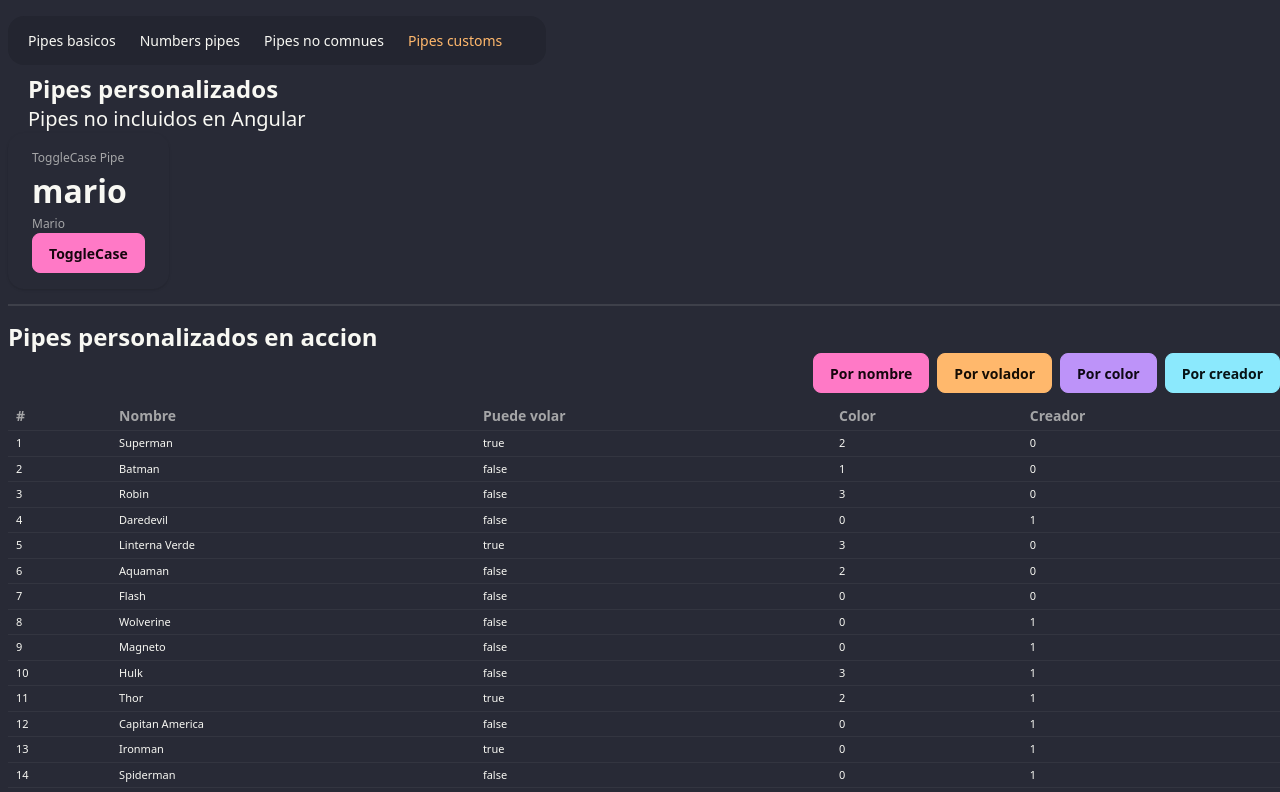
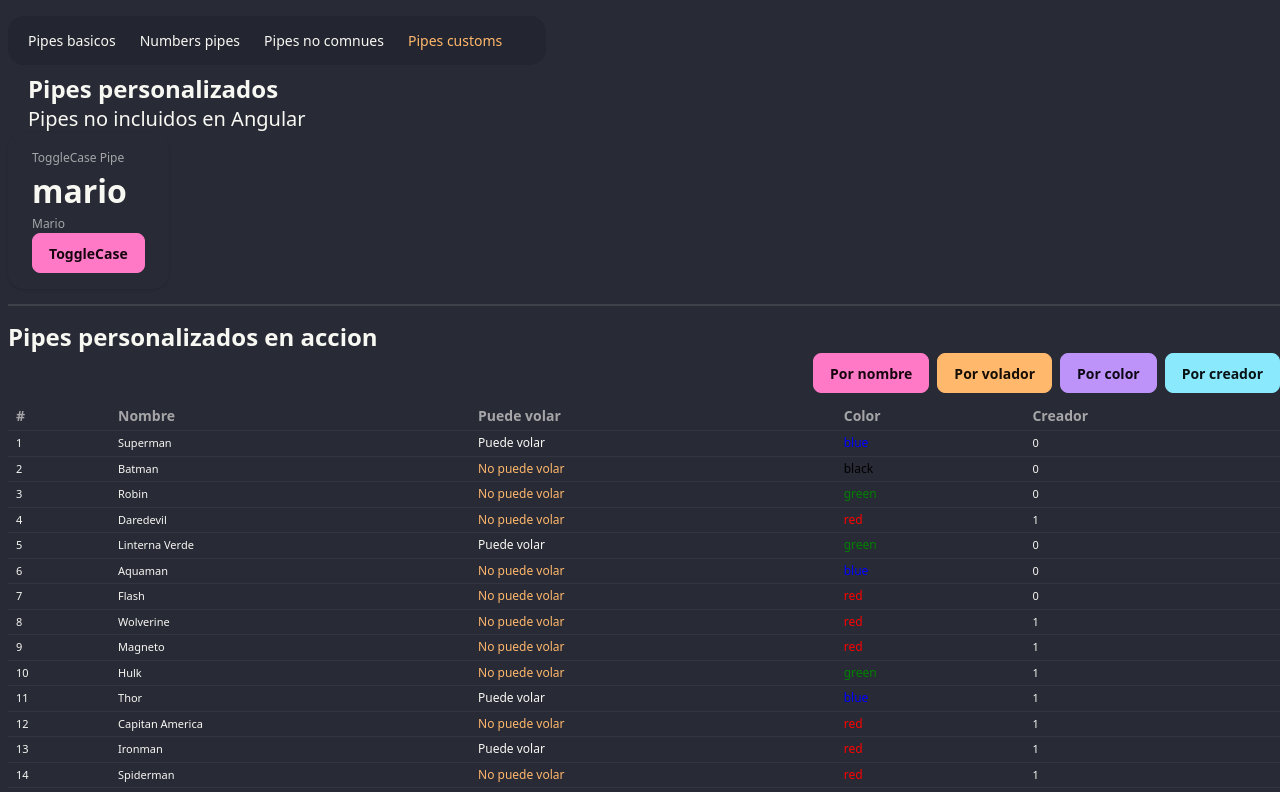
Before and after one commit to MarioAG1/pipes-angular, an Angular app: page /custom in a window 1280 px wide. Shown: the top 792 px of the page. Built offline with nearby package versions, Linux system fonts and the light colour scheme.

Commit message:
171. Pipe Personalizado - CanFlyPipe y HeroColor

```diff
--- a/src/app/pages/custom-page/custom-page.component.html
+++ b/src/app/pages/custom-page/custom-page.component.html
@@ -41,8 +41,21 @@
       <tr>
         <td>{{ i + 1 }}</td>
         <td>{{ hero.name }}</td>
-        <td>{{ hero.canFly }}</td>
-        <td>{{ hero.color }}</td>
+        <td>
+          <!-- Con esto segun si es true o false cambiara los colores -->
+          <span
+            class="text-xs w-44"
+            [class.text-sucess]="hero.canFly"
+            [class.text-accent]="!hero.canFly"
+          >
+            {{ hero.canFly | canFly }}
+          </span>
+        </td>
+        <td>
+          <span class="text-xs w-44" [style.color]="hero.color | heroColor">
+            {{ hero.color | heroColor }}
+          </span>
+        </td>
         <td>{{ hero.creator }}</td>
       </tr>
       }
--- a/src/app/pages/custom-page/custom-page.component.ts
+++ b/src/app/pages/custom-page/custom-page.component.ts
@@ -1,10 +1,12 @@
 import { Component, signal } from '@angular/core';
 import { ToggleCasePipe } from '../../pipes/toggle-case.pipe';
 import { heroes } from '../../data/heroes.data';
+import { CanFlyPipe } from '../../pipes/can-fly.pipe';
+import { HeroColorPipe } from '../../pipes/hero-color.pipe';
 
 @Component({
   selector: 'app-custom-page',
-  imports: [ToggleCasePipe],
+  imports: [ToggleCasePipe, CanFlyPipe, HeroColorPipe],
   templateUrl: './custom-page.component.html',
 })
 export default class CustomPageComponent {
--- /dev/null
+++ b/src/app/pipes/can-fly.pipe.ts
@@ -0,0 +1,14 @@
+import { Pipe, PipeTransform } from '@angular/core';
+
+@Pipe({
+  name: 'canFly',
+})
+export class CanFlyPipe implements PipeTransform {
+  transform(value: boolean): string {
+    if (value) {
+      return 'Puede volar';
+    } else {
+      return 'No puede volar';
+    }
+  }
+}
--- /dev/null
+++ b/src/app/pipes/hero-color.pipe.ts
@@ -0,0 +1,11 @@
+import { Pipe, PipeTransform } from '@angular/core';
+import { Color } from '../interfaces/hero.interface';
+
+@Pipe({
+  name: 'heroColor',
+})
+export class HeroColorPipe implements PipeTransform {
+  transform(value: Color): string {
+    return Color[value];
+  }
+}
```
